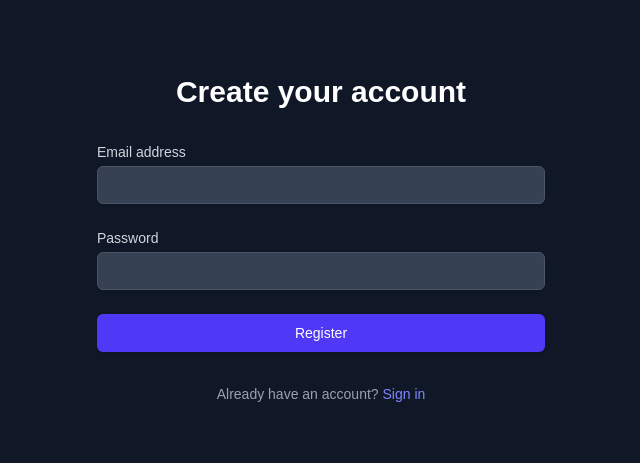
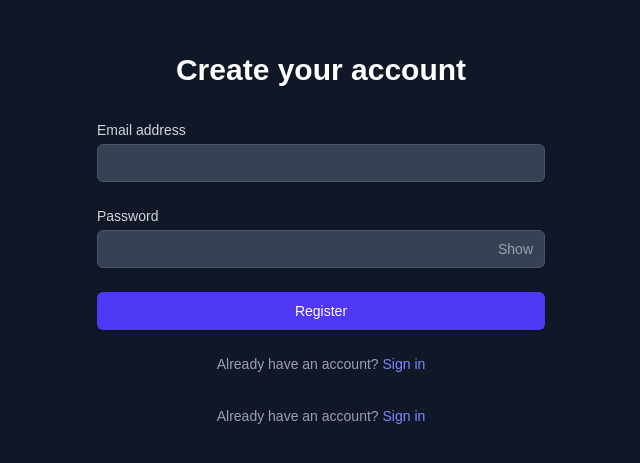
Before and after one commit to nomad3/cognitivelabschool, a Next.js app in the folder frontend/: page /register in a window 1280 px wide. Shown: the part 173-636 px from the top of the page, without its empty margins (319-959 px from the left). Built offline with nearby package versions, Linux system fonts and the light colour scheme.

Commit message:
feat: Enhance auth form UX and implement markdown for lessons

```diff
--- a/frontend/app/components/AuthForm.tsx
+++ b/frontend/app/components/AuthForm.tsx
@@ -1,7 +1,11 @@
 "use client";
 
-import { useState, FormEvent } from 'react';
+import { useState, FormEvent, ChangeEvent } from 'react';
 import { useRouter } from 'next/navigation';
+import Link from 'next/link'; // Import Link for navigation
+
+// It's good practice to import icons if you use them, e.g., from a library like react-icons
+// For simplicity, we'll use text for now: [Show]/[Hide]
 
 interface AuthFormProps {
   mode: 'login' | 'register';
@@ -10,6 +14,7 @@ interface AuthFormProps {
 export default function AuthForm({ mode }: AuthFormProps) {
   const [email, setEmail] = useState('');
   const [password, setPassword] = useState('');
+  const [showPassword, setShowPassword] = useState(false); // State for password visibility
   const [error, setError] = useState<string | null>(null);
   const [isLoading, setIsLoading] = useState(false);
   const router = useRouter();
@@ -94,17 +99,25 @@ export default function AuthForm({ mode }: AuthFormProps) {
         <label htmlFor="password"className="block text-sm font-medium text-gray-300">
           Password
         </label>
-        <div className="mt-1">
+        <div className="mt-1 relative">
           <input
             id="password"
             name="password"
-            type="password"
+            type={showPassword ? 'text' : 'password'}
             autoComplete={mode === 'login' ? 'current-password' : 'new-password'}
             required
             value={password}
-            onChange={(e) => setPassword(e.target.value)}
-            className="appearance-none block w-full px-3 py-2 border border-gray-600 rounded-md shadow-sm placeholder-gray-500 focus:outline-none focus:ring-indigo-500 focus:border-indigo-500 sm:text-sm bg-gray-700 text-white"
+            onChange={(e: ChangeEvent<HTMLInputElement>) => setPassword(e.target.value)}
+            className="appearance-none block w-full px-3 py-2 border border-gray-600 rounded-md shadow-sm placeholder-gray-500 focus:outline-none focus:ring-indigo-500 focus:border-indigo-500 sm:text-sm bg-gray-700 text-white pr-10" // Added pr-10 for button space
           />
+          <button
+            type="button"
+            onClick={() => setShowPassword(!showPassword)}
+            className="absolute inset-y-0 right-0 px-3 flex items-center text-sm text-gray-400 hover:text-gray-200"
+            aria-label={showPassword ? "Hide password" : "Show password"}
+          >
+            {showPassword ? 'Hide' : 'Show'}
+          </button>
         </div>
       </div>
 
@@ -123,6 +136,24 @@ export default function AuthForm({ mode }: AuthFormProps) {
           {isLoading ? 'Processing...' : mode === 'login' ? 'Sign in' : 'Register'}
         </button>
       </div>
+
+      <div className="text-sm text-center">
+        {mode === 'login' ? (
+          <p className="text-gray-400">
+            Don't have an account?{' '}
+            <Link href="/register" className="font-medium text-indigo-400 hover:text-indigo-300">
+              Register
+            </Link>
+          </p>
+        ) : (
+          <p className="text-gray-400">
+            Already have an account?{' '}
+            <Link href="/login" className="font-medium text-indigo-400 hover:text-indigo-300">
+              Sign in
+            </Link>
+          </p>
+        )}
+      </div>
     </form>
   );
 }
--- a/frontend/app/courses/[courseId]/lessons/[lessonId]/page.tsx
+++ b/frontend/app/courses/[courseId]/lessons/[lessonId]/page.tsx
@@ -1,10 +1,10 @@
 "use client";
 
 import { useEffect, useState } from 'react';
-import { useParams } from 'next/navigation'; // Removed useRouter
+import { useParams } from 'next/navigation';
 import Link from 'next/link';
-// Consider a markdown renderer if content_type is markdown
-// import ReactMarkdown from 'react-markdown';
+import ReactMarkdown from 'react-markdown';
+import remarkGfm from 'remark-gfm'; // For GitHub Flavored Markdown (tables, strikethrough, etc.)
 
 interface Lesson {
   id: number;
@@ -171,8 +171,11 @@ export default function LessonPage() {
       case 'text':
         return <p className="text-gray-300 whitespace-pre-wrap">{lesson.content}</p>;
       case 'markdown':
-        // return <ReactMarkdown className="prose prose-invert max-w-none">{lesson.content}</ReactMarkdown>;
-        return <p className="text-gray-300 whitespace-pre-wrap">[Markdown Content Placeholder] {lesson.content}</p>; // Placeholder
+        return (
+          <div className="prose prose-sm sm:prose lg:prose-lg xl:prose-xl prose-invert max-w-none">
+            <ReactMarkdown remarkPlugins={[remarkGfm]}>{lesson.content}</ReactMarkdown>
+          </div>
+        );
       case 'video_url':
         return (
           <div className="aspect-w-16 aspect-h-9">
--- /dev/null
+++ b/frontend/tailwind.config.js
@@ -0,0 +1,14 @@
+/** @type {import('tailwindcss').Config} */
+module.exports = {
+  content: [
+    "./app/**/*.{js,ts,jsx,tsx,mdx}",
+    "./components/**/*.{js,ts,jsx,tsx,mdx}", // if you have a top-level components folder
+    // Adjust if your components folder is elsewhere, e.g., "./app/components/**/*.{js,ts,jsx,tsx,mdx}"
+  ],
+  theme: {
+    extend: {},
+  },
+  plugins: [
+    require('@tailwindcss/typography'),
+  ],
+}
```
Also changed, not shown: frontend/package.json (+8 -5 lines), 1 other file (tests, documents, lock files or other folders).
